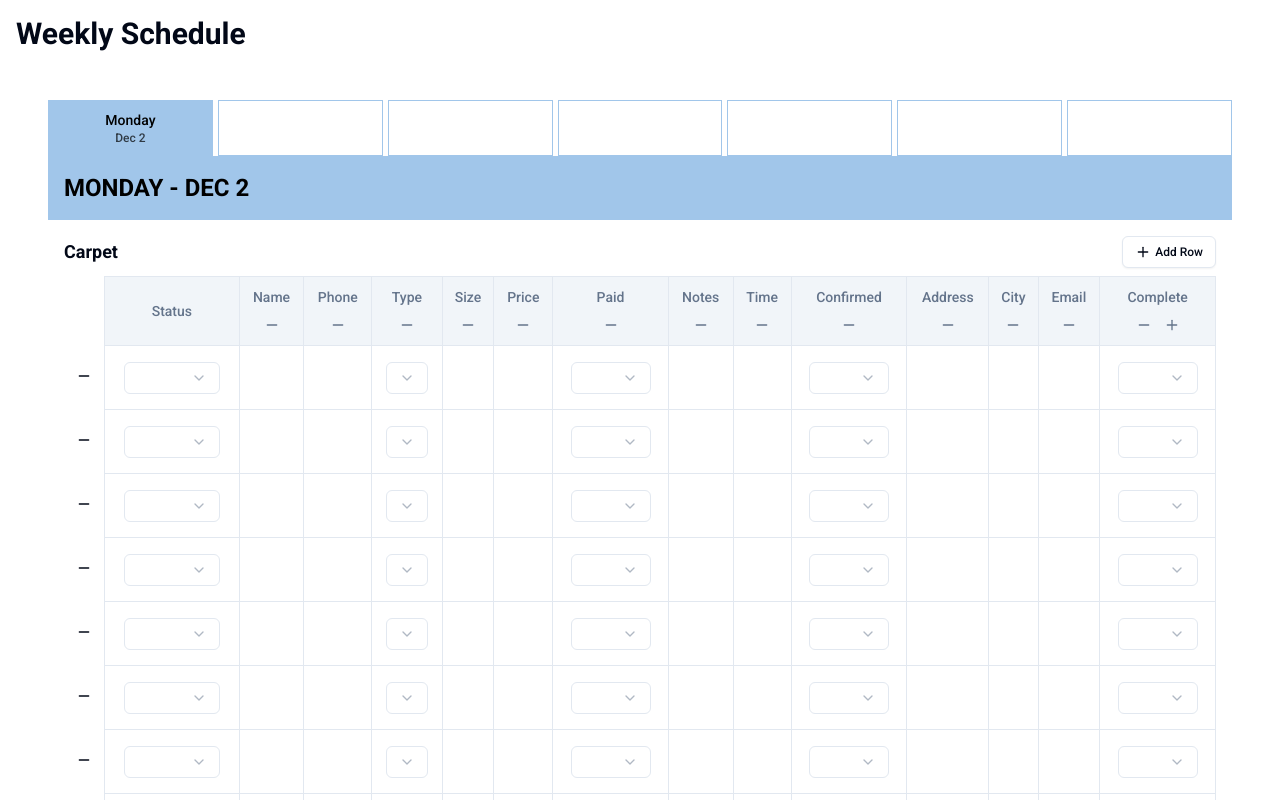
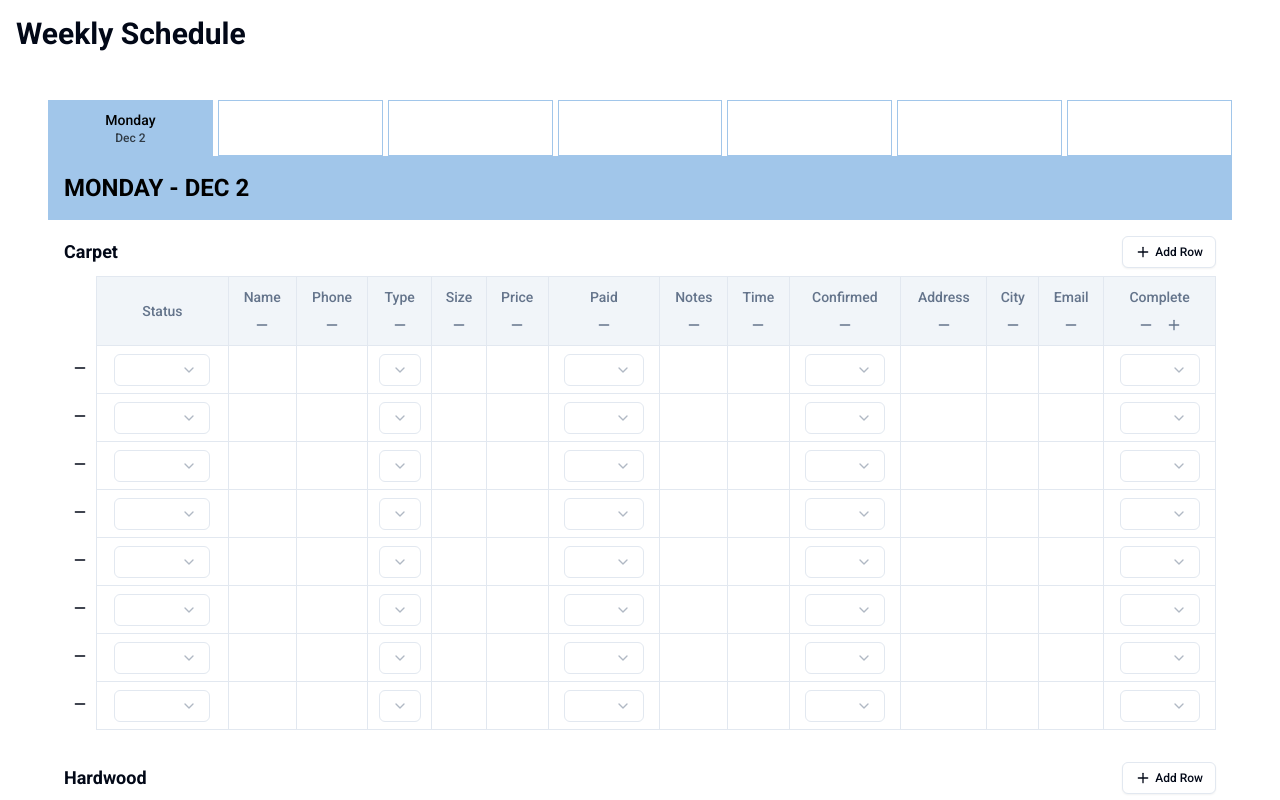
Before and after one commit to davemelk100/3ringer, a Next.js app: page / in a window 1280 px wide. Shown: the top 800 px of the page. Built offline with nearby package versions, Linux system fonts and the light colour scheme.

Commit message:
shorter rows

```diff
--- a/components/schedule/schedule-cell.tsx
+++ b/components/schedule/schedule-cell.tsx
@@ -66,7 +66,7 @@ export function ScheduleCell({ day, columnId, rowIndex, section }: ScheduleCellP
   return (
     <div
       ref={cellRef}
-      className="h-full w-full flex items-center justify-center"
+      className="h-full w-full flex items-center justify-center min-h-[2rem]"
       onDoubleClick={handleDoubleClick}
       tabIndex={0}
       onFocus={handleFocus}
@@ -75,7 +75,7 @@ export function ScheduleCell({ day, columnId, rowIndex, section }: ScheduleCellP
         <textarea
           ref={textareaRef}
           className={cn(
-            "w-full h-full min-h-[3rem] p-1 resize-none border rounded-md",
+            "w-full h-full min-h-[2rem] p-1 resize-none border rounded-md",
             "focus:outline-none focus:ring-2 focus:ring-primary",
             "bg-background text-foreground text-center",
             "flex items-center justify-center"
@@ -88,11 +88,11 @@ export function ScheduleCell({ day, columnId, rowIndex, section }: ScheduleCellP
             display: 'flex',
             alignItems: 'center',
             lineHeight: '1.2',
-            paddingTop: '0.5rem'
+            paddingTop: '0.25rem'
           }}
         />
       ) : (
-        <div className="w-full h-full p-1 whitespace-pre-wrap text-center flex items-center justify-center">
+        <div className="w-full h-full p-1 whitespace-pre-wrap text-center flex items-center justify-center text-sm">
           {content}
         </div>
       )}
--- a/components/schedule/schedule-row.tsx
+++ b/components/schedule/schedule-row.tsx
@@ -87,7 +87,7 @@ export function ScheduleRow({
   return (
     <>
       <tr>
-        <td className="w-8 p-2">
+        <td className="w-8 p-1">
           {section.rows > 1 && (
             <Button
               onClick={() => setShowDeleteConfirm(true)}
@@ -102,7 +102,7 @@ export function ScheduleRow({
         {columns.map((column, colIndex) => (
           <td
             key={`${column.id}-${rowIndex}`}
-            className="border p-2 h-16 align-middle hover:bg-muted/50 transition-colors"
+            className="border p-1 h-12 align-middle hover:bg-muted/50 transition-colors"
           >
             {getColumnContent(colIndex, column.id)}
           </td>
--- a/package.json
+++ b/package.json
@@ -10,7 +10,7 @@
   },
   "dependencies": {
     "@hookform/resolvers": "^3.3.4",
-    "@radix-ui/react-alert-dialog": "^1.1.2",
+    "@radix-ui/react-alert-dialog": "^1.0.5",
     "@radix-ui/react-select": "^2.0.0",
     "@radix-ui/react-slot": "^1.0.2",
     "@radix-ui/react-tabs": "^1.0.4",
```
Also changed, not shown: 1 other file (tests, documents, lock files or other folders).
